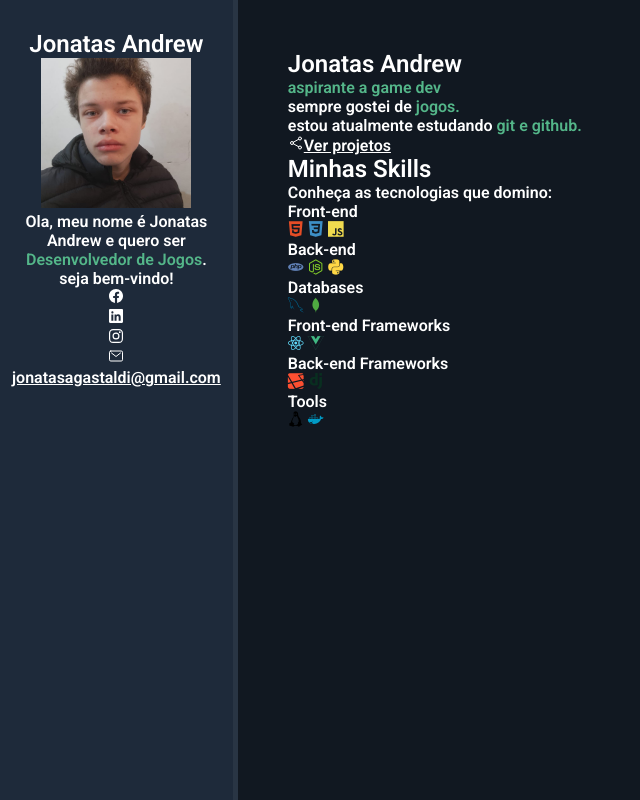
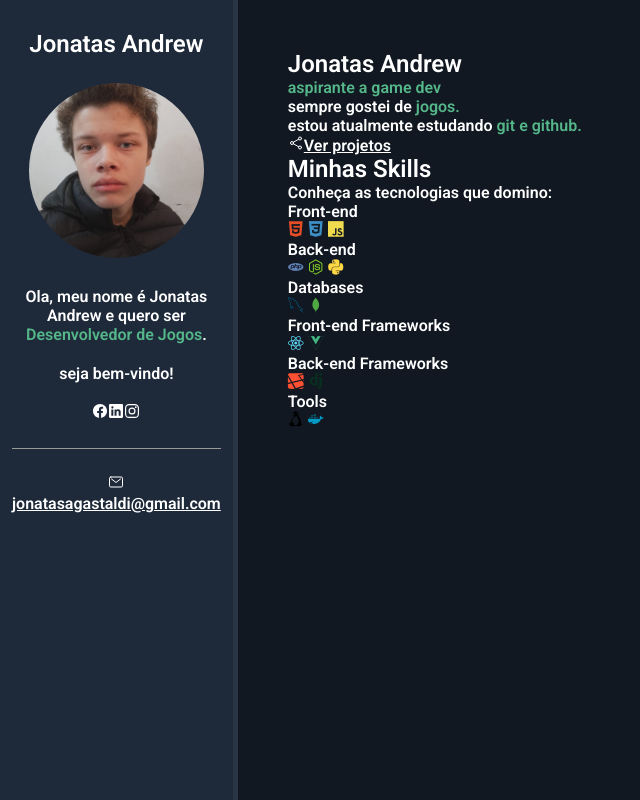
Before and after one commit to blue-zip/Jonatas_andrew.github.io, a plain HTML site: page index.html in a window 1280 px wide. Shown: the whole page, without its empty margins (0-640 px from the left). Drawn offline with nearby package versions, Linux system fonts and the light colour scheme.

Commit message:
trabalhando no css

```diff
--- a/css/styles.css
+++ b/css/styles.css
@@ -59,11 +59,26 @@ body {
 }
 
 /* Bio container */
-#Bio-container h2 {
+#meu-nome {
   margin-bottom: 25px;
 }
 
-#bio-container img {
-  width: 150px;
-  height: 150px;
+#bio-container p {
+  margin-bottom: 20px;
 }
+
+#bio-image {
+  width: 175px;
+  height: 175px;
+  border-radius: 50%;
+  margin-bottom: 25px;
+}
+
+#social-container {
+  display: flex;
+  justify-content: center;
+  list-style: none;
+  border-bottom: 1px solid var(--border-color);
+  margin-bottom: 25px;
+  padding-bottom: 25px;
+}
--- a/index.html
+++ b/index.html
@@ -16,8 +16,8 @@
 <body>
     <main id="container">
         <aside id="bio-container">
-            <h2>Jonatas Andrew</h2>
-            <img src="img/foto_de_perfil.jpg" alt="Jonatas Andrew">
+            <h2 id="meu-nome">Jonatas Andrew</h2>
+            <img id="bio-image" src="img/foto_de_perfil.jpg" alt="Jonatas Andrew">
             <p>Ola, meu nome é Jonatas Andrew e quero ser <span class="highlight">Desenvolvedor de Jogos</span>.</p>
             <p id="welcome-text">seja bem-vindo!</p>
             <ul id="social-container">
@@ -33,7 +33,7 @@
             <p id="title"><span class="highlight">aspirante a game dev</span></p>
             <p class="description">sempre gostei de <span class="highlight">jogos.</span></p>
             <p class="description">estou atualmente estudando <span class="highlight">git e github.</span></p>
-            <a href="#" id="btn-project"><ion-icon name="share-social-outline"></ion-icon><span>Ver projetos</span></a>
+            <a href="https://github.com/blue-zip" id="btn-project"><ion-icon name="share-social-outline"></ion-icon><span>Ver projetos</span></a>
             <h2 id="skills-section-title">Minhas Skills</h2>
             <p class="description">Conheça as tecnologias que domino:</p>
                 <div id="skills-container">
```
